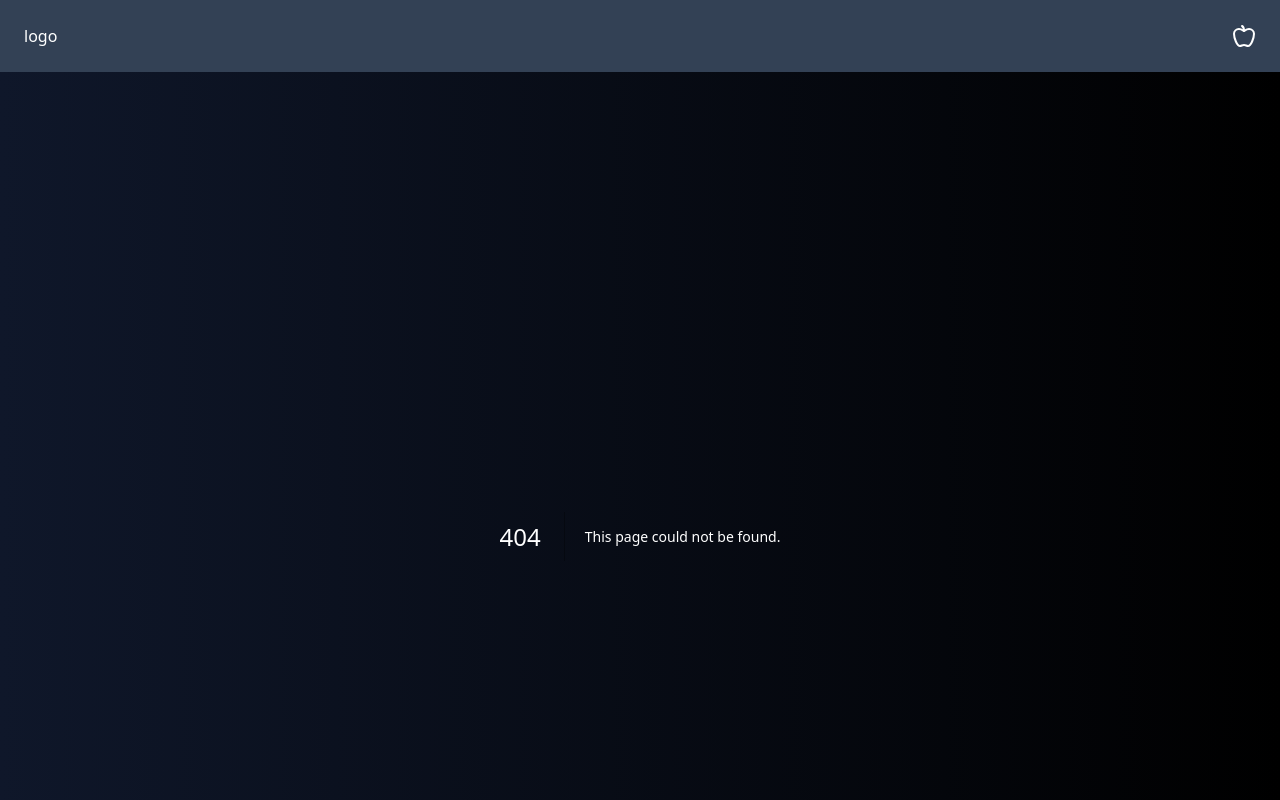
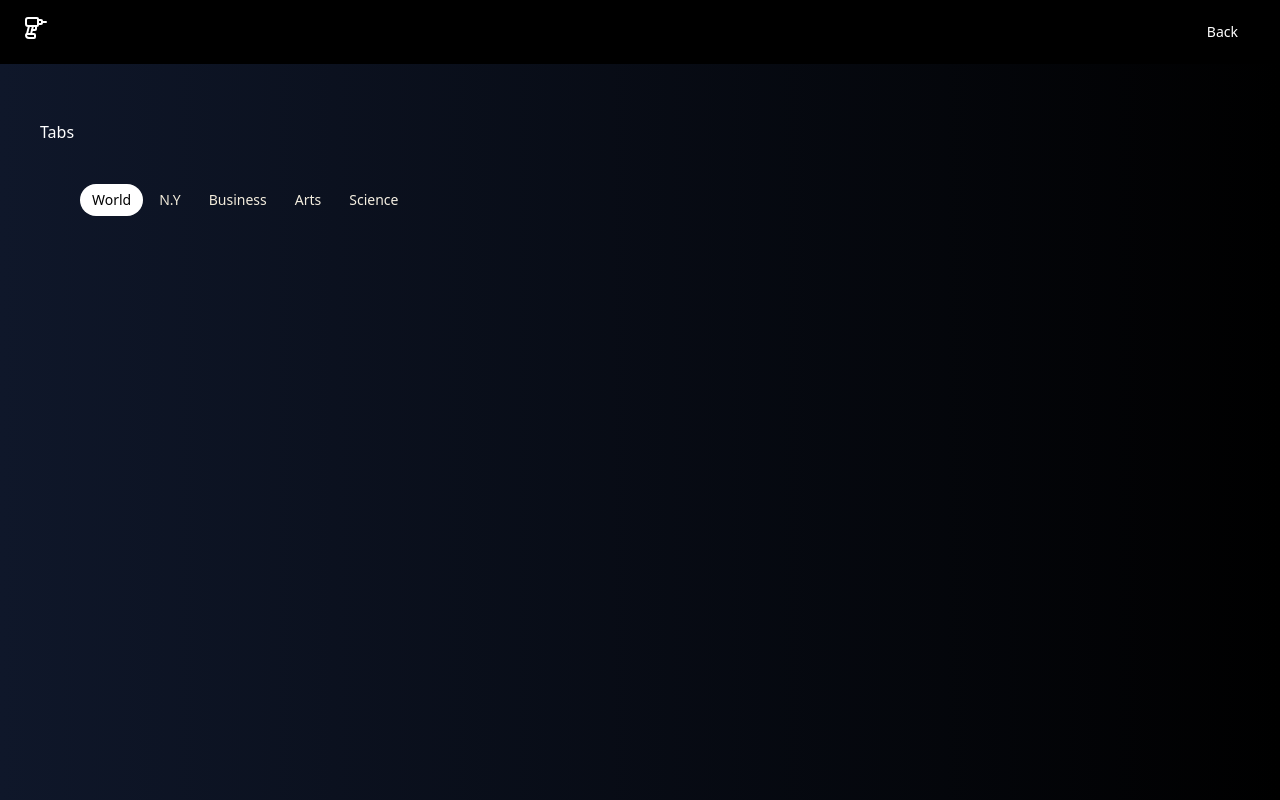
Before and after one commit to MugeraH/cool_things, a Next.js app: page /tabs in a window 1280 px wide. Before the commit this address had no page. Shown: the top 800 px of the page. Built offline with nearby package versions, Linux system fonts and the light colour scheme.

Commit message:
add tabs component

```diff
--- a/package.json
+++ b/package.json
@@ -16,6 +16,7 @@
     "clsx": "^2.1.0",
     "convex": "^1.10.0",
     "file-app": "file:",
+    "framer-motion": "^11.5.4",
     "lucide-react": "^0.343.0",
     "next": "14.1.0",
     "react": "^18",
--- a/src/app/Navbar.tsx
+++ b/src/app/Navbar.tsx
@@ -2,15 +2,19 @@
 import React from "react";
 import Link from "next/link";
 
-import { Camera, Apple } from "lucide-react";
+import { Camera, Apple, Drill } from "lucide-react";
 type Props = {};
 
 export default function Navbar({}: Props) {
   return (
-    <nav className="flex w-full justify-between py-6 px-6 bg-slate-700">
-      <h4>logo</h4>
+    <nav className="flex w-full justify-between py-4 px-6 bg-black">
+      <Drill />
+
       <Link href="/">
-        <Apple />
+        <button className="border-2 border-black transition-colors hover:border-2 hover:border-white px-4 py-1 text-sm rounded-sm">
+          {" "}
+          Back
+        </button>
       </Link>
     </nav>
   );
--- a/src/app/layout.tsx
+++ b/src/app/layout.tsx
@@ -25,7 +25,7 @@ export default function RootLayout({
     <html lang="en">
       <body className="bg-gradient-to-r from-slate-900 to-black text-white ">
         <Navbar />
-        <div className="py-16 px-10">{children}</div>
+        <div className="py-14 px-10">{children}</div>
       </body>
     </html>
   );
--- a/src/app/page.tsx
+++ b/src/app/page.tsx
@@ -3,7 +3,7 @@
 import Link from "next/link";
 
 export default function Home() {
-  const myLinks = ["animated_carousel", "cool_cards"];
+  const myLinks = ["animated_carousel", "cool_cards", "tabs"];
   return (
     <main className=" flex   flex-col items-center justify-between py-16 px-10">
       <div className="  w-full relative flex flex-col gap-10">
@@ -13,9 +13,9 @@ export default function Home() {
         </h1>{" "}
         <div className="w-full grid  grid-cols-1 sm:grid-cols-2  md:grid-cols-4 gap-4 ">
           {myLinks.map((link) => (
-            <div key={link} className="">
+            <div key={link} className=" flex  justify-center ">
               <Link
-                className="text-white relative text-xl w-fit block after:block after:content-[''] after:absolute after:h-[3px] after:bg-white after:w-full after:scale-x-0 after:hover:scale-x-100 after:transition after:duration-300 after:origin-center"
+                className="text-white text-center relative text-xl w-fit block after:block after:content-[''] after:absolute after:h-[3px] after:bg-white after:w-full after:scale-x-0 after:hover:scale-x-100 after:transition after:duration-300 after:origin-center"
                 href={`/${link}`}
               >
                 {link}
--- /dev/null
+++ b/src/app/tabs/page.tsx
@@ -0,0 +1,52 @@
+"use client";
+import React from "react";
+import { motion } from "framer-motion";
+type Props = {};
+let tabs = [
+  { id: "world", label: "World" },
+  { id: "ny", label: "N.Y" },
+  { id: "business", label: "Business" },
+  { id: "arts", label: "Arts" },
+  { id: "science", label: "Science" },
+];
+function Tabs({}: Props) {
+  let [activeTab, setActiveTab] = React.useState(tabs[0].id);
+  return (
+    <div>
+      <h3>Tabs</h3>
+
+      <div className="mt-10  mx-10">
+        <div className="flex space-x-1 ">
+          {tabs.map((tab) => (
+            <button
+              key={tab.id}
+              onClick={() => setActiveTab(tab.id)}
+              className={`${
+                activeTab === tab.id ? "" : "hover:text-white/50"
+              } relative rounded-full
+            px-3 py-1.5 text-sm font-medium text-white outline-2 transition outline-sky-400 focus-visible:outline
+            `}
+            >
+              {activeTab === tab.id && (
+                <motion.div
+                  layoutId="active-pill"
+                  className="absolute  bg-white inset-0"
+                  style={{
+                    borderRadius: 9999,
+                  }}
+                  transition={{ type: "spring", duration: 0.5 }}
+                />
+              )}
+              <span className="relative z-10 mix-blend-exclusion">
+                {" "}
+                {tab.label}
+              </span>
+            </button>
+          ))}
+        </div>
+      </div>
+    </div>
+  );
+}
+
+export default Tabs;
--- /dev/null
+++ b/src/components/hero.tsx
@@ -0,0 +1,130 @@
+"use client";
+import React from "react";
+import Image from "next/image";
+
+type Props = {};
+
+function Hero({}: Props) {
+  return (
+    <div
+      className=" flex   min-h-[670px]  bg-cover bg-center  bg-blend-overlay bg-no-repeat flex-col items-center justify-between p-24 relative"
+      style={{
+        backgroundImage: 'url("/img/hero-image.jpg")',
+        height: "400px",
+        opacity: "0.9",
+        zIndex: "100",
+      }}
+    >
+      {/* Green overlay */}
+      {/* <div className="absolute inset-0 bg-[#040c09] bg-opacity-50" />{" "} */}
+      <div className="flex flex-col  w-[90vw] md:w-[70vw] h-full relative">
+        <div className=" text-white mt-20 flex flex-col justify-center items-center text-start md:text-center gap-8">
+          <h1 className="text-4xl font-bold">
+            CHRISTIAN <span className=" text-[#ED1C24]">CRAFTS </span> CREATIONS
+          </h1>{" "}
+          {/* <h1 className="text-2xl font-bold text-[#ED1C24]">
+            NURTURING THE NEXT
+            GENERATION
+          </h1>{" "} */}
+          <p className="text-lg ">
+            We are a Christ Centered Organization believing in Creativity,
+            Accountability, Care, Transparency and Quality Committed service to
+            God and His people{" "}
+          </p>{" "}
+          {/* <div>
+            <button
+              className="text-md mr-6 bg-[#ED1C24] text-white font-semibold h-[30px] px-[28px] rounded-tr-md rounded-bl-md"
+              onClick={() => {}}
+            >
+              Donate
+            </button>
+            <button
+              className="text-md mr-6 bg-[#ED1C24] text-white font-semibold h-[30px] px-[28px] rounded-tr-md rounded-bl-md"
+              onClick={() => {}}
+            >
+              Donate
+            </button>
+          </div> */}
+        </div>
+        <div className=" hidden sm-hidden  md:absolute  md:-bottom-60  md:flex flex-col sm:flex-col md:flex-row w-full z-30  ">
+          <div className="bg-[#0E231C]  w-full flex flex-col items-center justify-between py-10 px-10 ">
+            <div className=" w-full text-white">
+              <h4 className="font-bold text-[25px]">Donate now</h4>
+
+              <p className="my-6">
+                Lorem ipsum dolor, sit amet consectetur adipisicing elit. Eaque,
+                quo? sit amet consectetur adipisicing elit. Eaque, quo?
+              </p>
+
+              <button className="bg-black py-2 px-4 text-back ">Donate</button>
+            </div>
+          </div>
+          <div className="bg-[#AF9659]   flex flex-col items-center justify-between py-10 px-10 ">
+            <div className=" w-full text-white">
+              <h4 className="font-bold text-[25px]">Donate now</h4>
+
+              <p className="my-6">
+                Lorem ipsum dolor, sit amet consectetur adipisicing elit. Eaque,
+                quo? sit amet consectetur adipisicing elit. Eaque, quo?
+              </p>
+
+              <button className="bg-black py-2 px-4 text-back ">Donate</button>
+            </div>
+          </div>
+          <div className="bg-[#D94B38]  w-full flex flex-col items-center justify-between py-10 px-10 ">
+            <div className=" w-full text-white">
+              <h4 className="font-bold text-[25px]">Donate now</h4>
+
+              <p className="my-6">
+                Lorem ipsum dolor, sit amet consectetur adipisicing elit. Eaque,
+                quo? sit amet consectetur adipisicing elit. Eaque, quo?
+              </p>
+
+              <button className="bg-black py-2 px-4 text-back ">Donate</button>
+            </div>
+          </div>
+
+          {/* <div className="bg-[#AF9659] h-[280px] w-full flex  ">baby</div>
+          <div className="bg-[#D94B38] h-[280px] w-full flex ">baby</div> */}
+        </div>
+      </div>
+    </div>
+
+    // <section className="flex  min-h-[700px] bg-[url('https://images.unsplash.com/photo-1725137359224-b2a84b2c1a28?w=400&auto=format&fit=crop&q=60&ixlib=rb-4.0.3&ixid=M3wxMjA3fDB8MHxmZWF0dXJlZC1waG90b3MtZmVlZHw4fHx8ZW58MHx8fHx8')] bg-cover bg-no-repeat ">
+    //   <div className="absolute -bottom-36 flex ">
+    //     <div className="bg-red-200 h-[280px] w-[350px]">card</div>
+    //     <div className="bg-green-200 h-[280px] w-[350px]">card</div>
+    //     <div className="bg-blue-200 h-[280px] w-[350px]">card</div>
+    //   </div>
+    // </section>
+  );
+}
+
+export default Hero;
+
+// import React from "react";
+
+// const FullBackgroundImageWithOverlay = () => {
+//   return (
+//     <div
+//       className="relative bg-cover bg-center bg-no-repeat"
+//       style={{
+//         backgroundImage: 'url("/path/to/image.jpg")',
+//         height: "400px",
+//       }}
+//     >
+//       {/* Green overlay */}
+//       <div className="absolute inset-0 bg-green-500 bg-opacity-50" />
+
+//       {/* Your content goes here */}
+//       <div className="relative z-10 text-white text-center py-20">
+//         <h1 className="text-4xl font-bold">Hello, world!</h1>
+//         <p className="text-lg">
+//           This is a full background image with a green overlay.
+//         </p>
+//       </div>
+//     </div>
+//   );
+// };
+
+// export default FullBackgroundImageWithOverlay;
```
Also changed, not shown: 1 other file (tests, documents, lock files or other folders).
